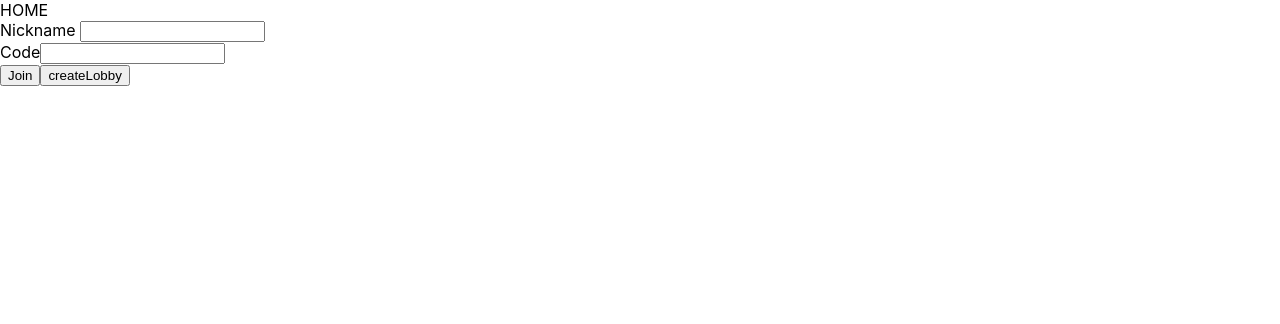
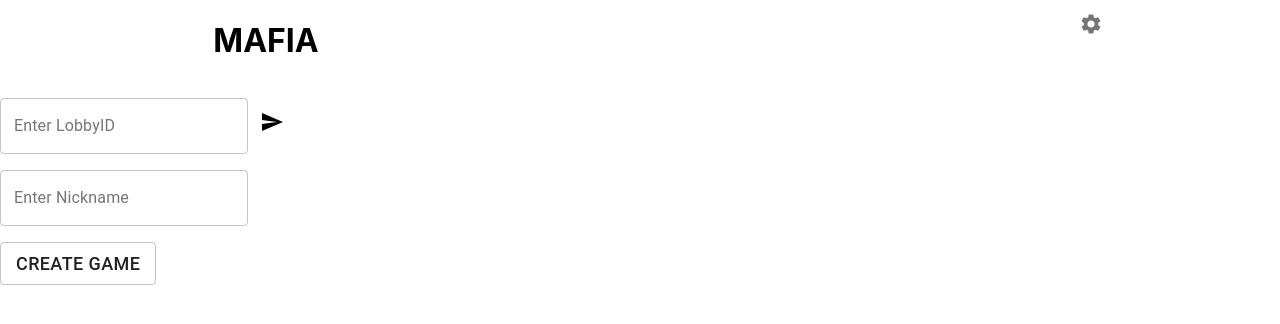
Before and after one commit to Mafia-Hands/Mafia, a React (Create React App) app in the folder frontend/: page / in a window 1280 px wide. Shown: the top 324 px of the page. Built offline with nearby package versions, Linux system fonts and the light colour scheme; no server answers.

Commit message:
add creating lobby feature in the newest version

```diff
--- a/frontend/src/App.js
+++ b/frontend/src/App.js
@@ -5,7 +5,7 @@ import Home from './Pages/Home';
 import React, { useState, useEffect } from 'react';
 import HomeScreen from './Components/HomeScreen';
 
-import { BrowserRouter as Router, Switch, Route } from 'react-router-dom';
+import { Switch, Route, useHistory } from 'react-router';
 
 import HomePage from './Pages/HomePage';
 import GamePage from './Pages/GamePage';
@@ -18,36 +18,25 @@ export const GeneralContext = React.createContext();
  * Main React Component
  */
 function App() {
-    // const [lobbyId, setLobbyId] = useState();
-    // const [allowIn, setAllowIn] = useState(false);
+    const [state, dispatch] = useLobbyState();
 
-    // const history = useHistory();
+    const [lobbyId, setLobbyId] = useState();
+    const [allowIn, setAllowIn] = useState(false);
 
-    // const url = history.location.pathname.substring(1);
+    const history = useHistory();
 
-    // useEffect(() => {
-    //     history.push(lobbyId);
-    // }, [lobbyId]);
+    const url = history.location.pathname.substring(1);
 
-    // return (
-    //     <Switch>
-    //         {allowIn && (
-    //             <Route exact path="/:lobbyId">
-    //                 <NewGameScreen />
-    //             </Route>
-    //         )}
-
-    //         <Route path="/*">
-    //             <HomeScreen lobbyId={url} setLobbyId={setLobbyId} setAllowIn={setAllowIn} />
-    //         </Route>
-    //     </Switch>
-    const [state, dispatch] = useLobbyState();
+    useEffect(() => {
+        history.push(lobbyId);
+        state.screen = 'lobby';
+    }, [lobbyId]);
 
     let component;
 
     switch (state.screen) {
         case 'home':
-            component = <HomePage />;
+            component = <HomeScreen lobbyId={url} setLobbyId={setLobbyId} setAllowIn={setAllowIn} />;
             break;
         case 'lobby':
             component = <NewGameScreen />;
@@ -61,14 +50,16 @@ function App() {
 
     return (
         <GeneralContext.Provider value={{ state, dispatch }}>
-            <Router>
-                <Switch>
-                    <Route exact path="/">
+            <Switch>
+                {allowIn && (
+                    <Route exact path="/:lobbyId">
+                        {/* {(state.screen = 'lobby')} */}
                         {component}
+                        {/* <NewGameScreen /> */}
                     </Route>
-                    <Route path="/play">{component}</Route>
-                </Switch>
-            </Router>
+                )}
+                <Route path="/*">{component}</Route>
+            </Switch>
         </GeneralContext.Provider>
     );
 }
```
